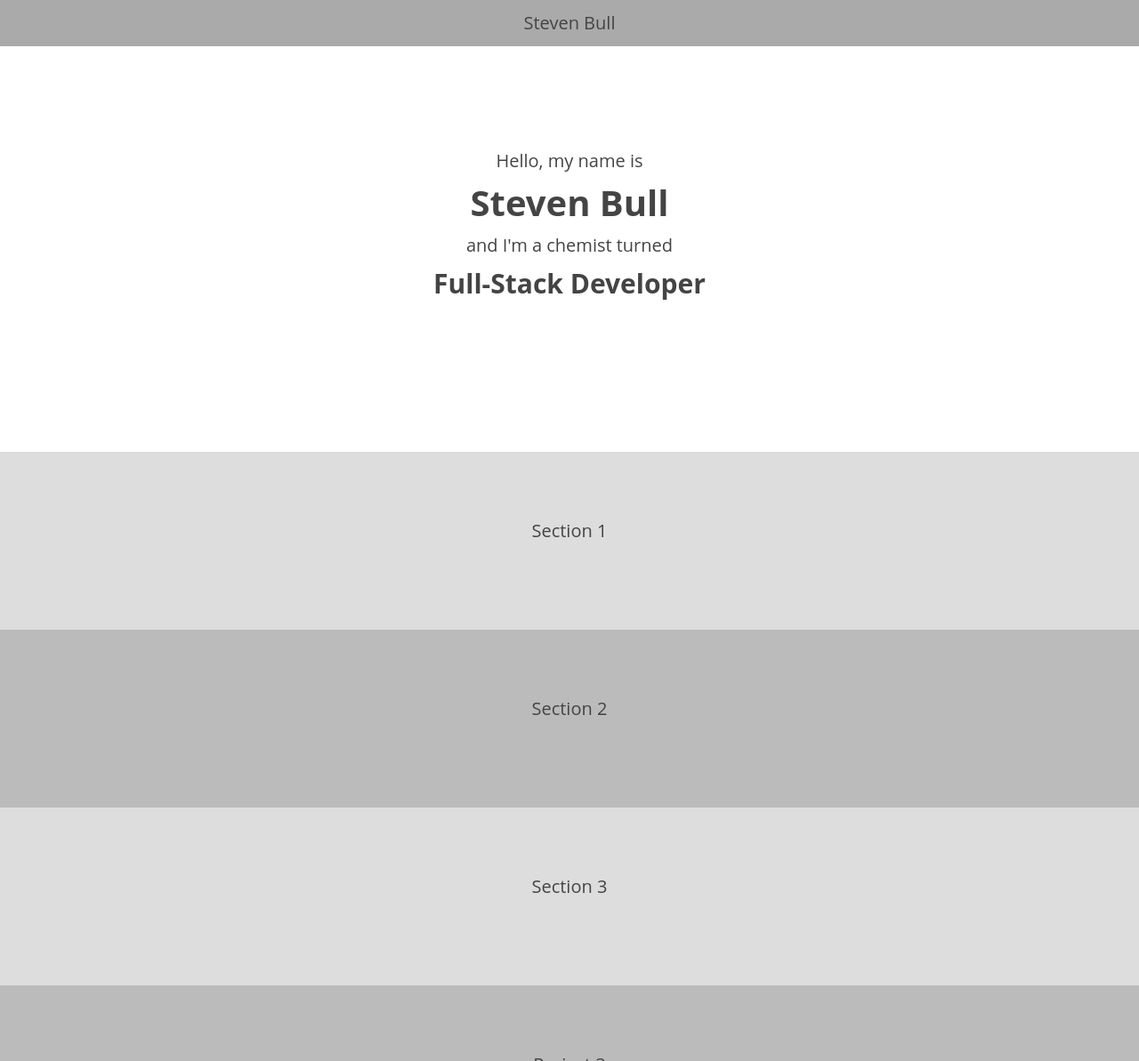
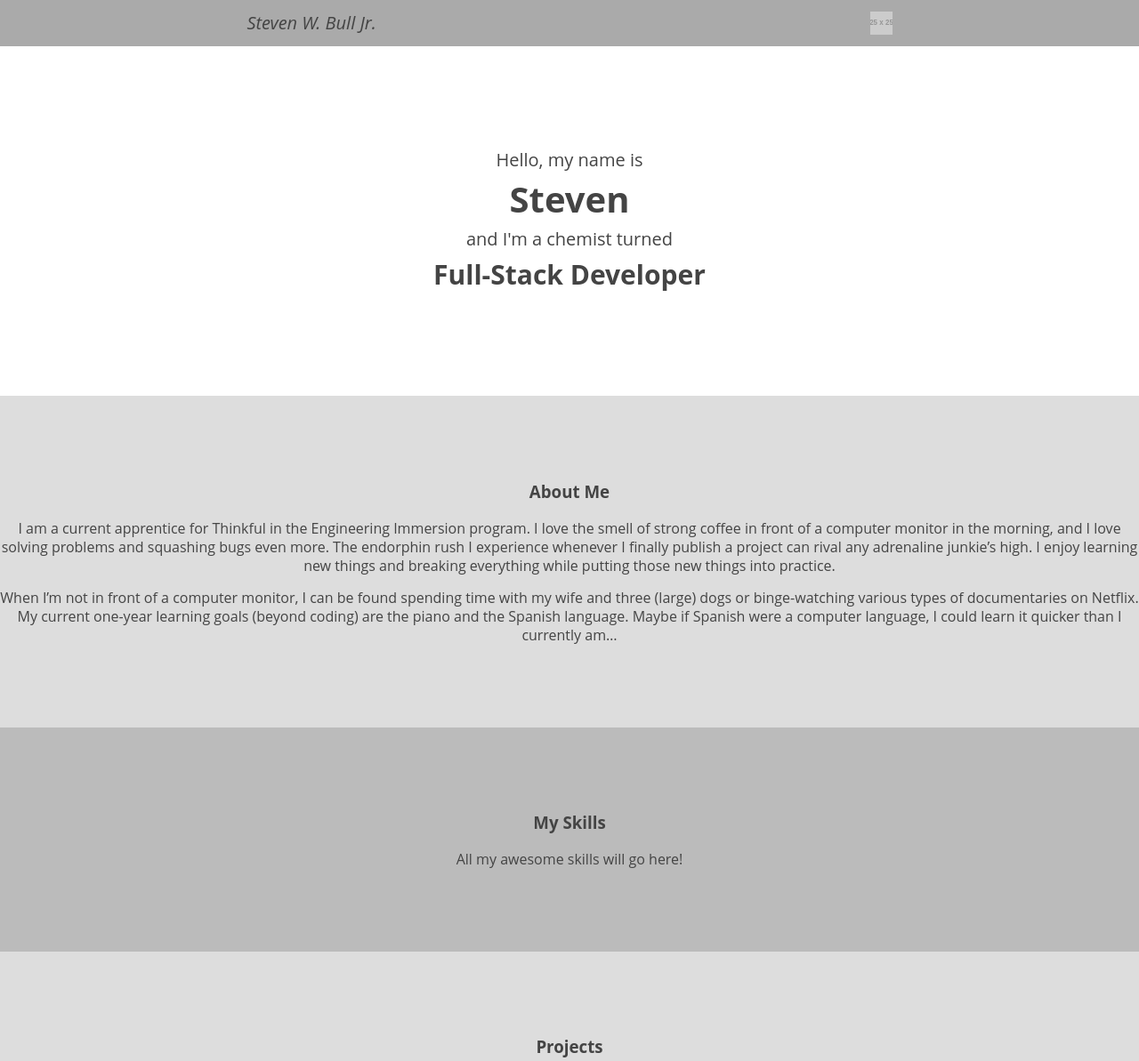
Before and after one commit to thinkful-ei-gecko/Steven-Bull-Portfolio, a plain HTML site: page index.html in a window 1280 px wide. Shown: the top 1193 px of the page at 89% size. Drawn offline with nearby package versions, Linux system fonts and the light colour scheme; placeholder pictures from the web are drawn by us.

Commit message:
finished beginning wireframe

```diff
--- a/index.html
+++ b/index.html
@@ -7,35 +7,67 @@
     <link rel="stylesheet" type="text/css" href="main.css">
 </head>
 <body>
-    <nav role="navigation">Steven Bull</nav>
+    <nav role="navigation">
+      <em>Steven W. Bull Jr.</em>
+      <img src="https://via.placeholder.com/25x25">
+    </nav>
     <main role="main">
         <header role="banner">
             <p>Hello, my name is</p>
-            <h1>Steven Bull</h1>
+            <h1>Steven</h1>
             <p>and I'm a chemist turned</p>
             <h2>Full-Stack Developer</h2>
         </header>
 
         <section>
-            Section 1
+            <h3>About Me</h3>
+            <div>
+              <p>
+                I am a current apprentice for Thinkful in the Engineering Immersion program.
+                I love the smell of strong coffee in front of a computer monitor in the morning,
+                and I love solving problems and squashing bugs even more.
+                The endorphin rush I experience whenever I finally publish a project can rival any adrenaline junkie’s high.
+                I enjoy learning new things and breaking everything while putting those new things into practice.
+              </p>
+              <p>
+                When I’m not in front of a computer monitor, I can be found spending time
+                with my wife and three (large) dogs or binge-watching various types of
+                documentaries on Netflix.
+                My current one-year learning goals (beyond coding) are the piano and the
+                Spanish language. Maybe if Spanish were a computer language,
+                I could learn it quicker than I currently am…
+              </p>
+            </div>
         </section>
 
         <section>
-            Section 2
+            <h3>My Skills</h3>
+            <div>
+              <p>All my awesome skills will go here!</p>
+            </div>
+        </section>
+
+        <!-- <section>
+            Section 3
+        </section> -->
+
+        <section>
+            <h3>Projects</h3>
+            <div>
+              <img src="https://via.placeholder.com/300x200">
+              <p>A place for all my beautiful projects.</p>
+            </div>
         </section>
 
         <section>
-            Section 3
-        </section>
-
-        <section>
-            Project 3
-        </section>
-
-        <section>
-            Section 4
+            <h4>Comments</h4>
+            <p>This section will be deleted. The About Me, Skills, and
+              Projects sections will be expandable buttons that will show
+              their content. This will keep my page simple and elegant.
+              The colors I will go with will be whites and blacks/grays.
+            </p>
         </section>
     </main>
-    <footer role="content-info">Footer</footer>
+    <footer role="content-info">Email | Slack | GitHub | LinkedIn</footer>
 </body>
 </html>
--- a/main.css
+++ b/main.css
@@ -23,19 +23,21 @@ nav {
   left: 0;
   right: 0;
   z-index: 10;
+  display: flex;
+  flex-direction: row;
+  justify-content: space-around;
 }
 
-
-
 header {
-  padding: 12% 0;
-  line-height: 0.7;
+  padding: 12% 0 8%;
+  line-height: 0.6;
 }
 
 section {
   min-height: 200px;
   padding: 6% 0;
   background-color: #bbb;
+  font-size: 16px;
 }
 
 section:nth-child(even) {
```
